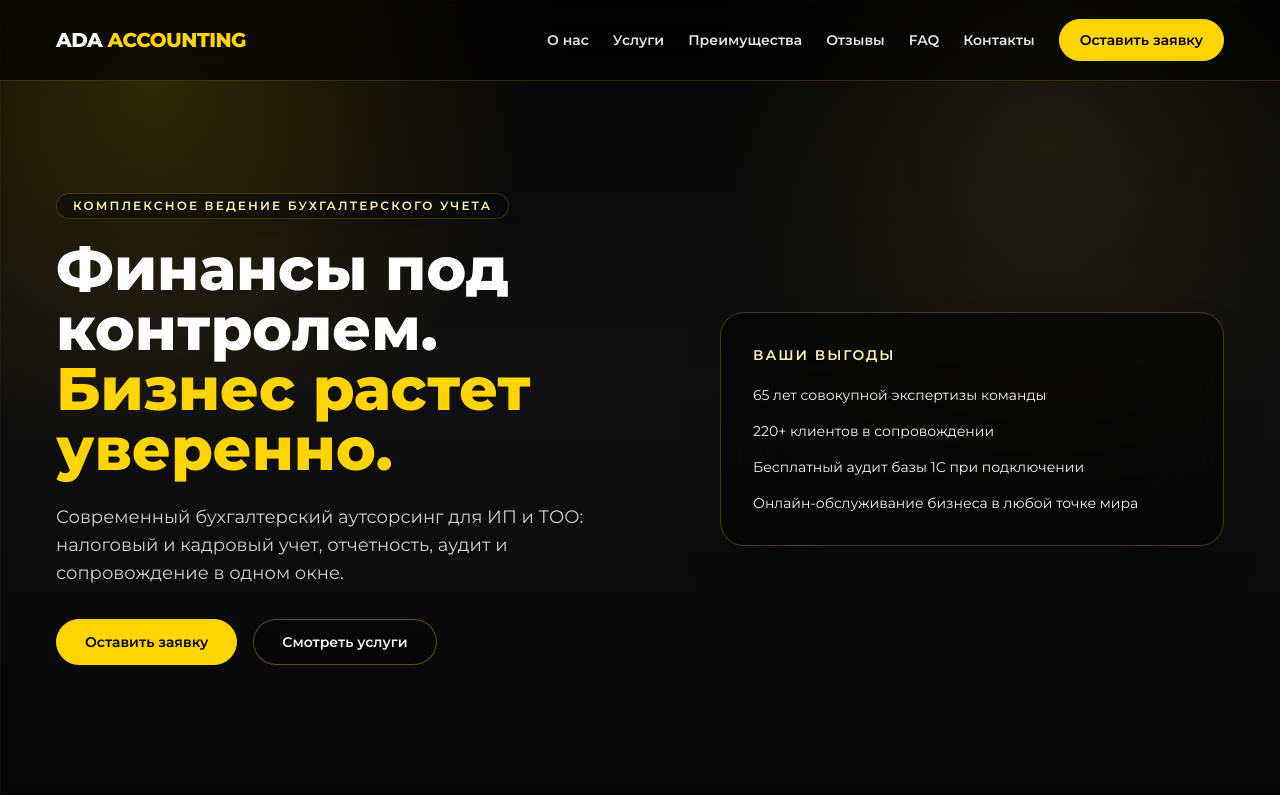
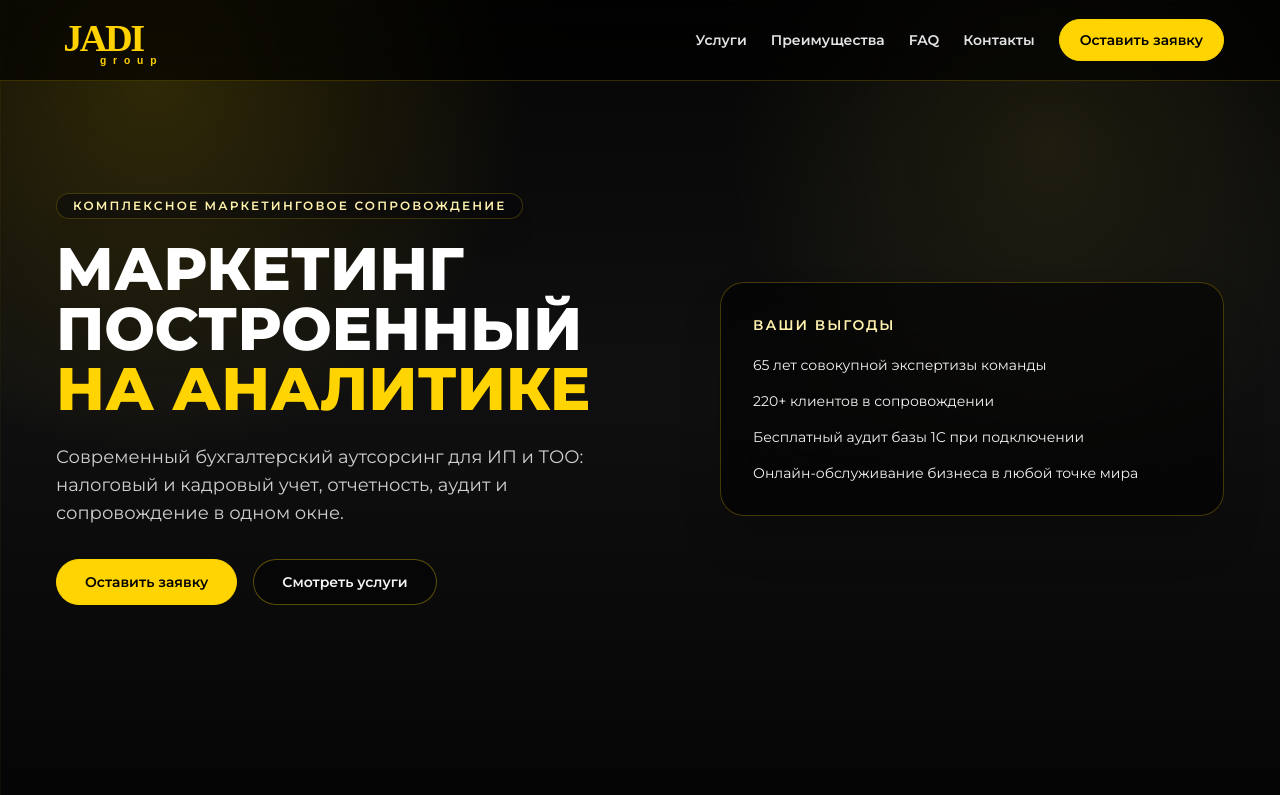
Before and after one commit to AbylaiNurtaev/ada-accounting, a React (Vite) app: page / in a window 1280 px wide. Shown: the top 795 px of the page. Built offline with nearby package versions, Linux system fonts and the light colour scheme.

Commit message:
Update landing branding and hero content

```diff
--- a/index.html
+++ b/index.html
@@ -6,9 +6,9 @@
     <meta name="viewport" content="width=device-width, initial-scale=1.0" />
     <meta
       name="description"
-      content="ADA Accounting - комплексное ведение бухгалтерского учета: налоги, кадры, отчетность, аудит и сопровождение бизнеса."
+      content="JADI group - маркетинг построенный на аналитике."
     />
-    <title>ADA Accounting - Бухгалтерский аутсорсинг</title>
+    <title>JADI group - маркетинг построенный на аналитике</title>
   </head>
   <body>
     <div id="root"></div>
--- a/src/data/siteContent.ts
+++ b/src/data/siteContent.ts
@@ -12,10 +12,8 @@ import {
 } from 'lucide-react'
 
 export const navItems = [
-  { label: 'О нас', href: '#about' },
   { label: 'Услуги', href: '#services' },
   { label: 'Преимущества', href: '#benefits' },
-  { label: 'Отзывы', href: '#reviews' },
   { label: 'FAQ', href: '#faq' },
   { label: 'Контакты', href: '#contact' },
 ]
--- a/src/hooks/useActiveSection.ts
+++ b/src/hooks/useActiveSection.ts
@@ -2,11 +2,9 @@ import { useEffect, useState } from 'react'
 
 const sectionIds = [
   'hero',
-  'about',
   'services',
   'benefits',
   'numbers',
-  'reviews',
   'faq',
   'contact',
 ] as const
--- a/src/pages/HomePage.tsx
+++ b/src/pages/HomePage.tsx
@@ -1,12 +1,10 @@
 import { CasesSection } from '../components/CasesSection'
-import { About } from '../sections/About'
 import { Benefits } from '../sections/Benefits'
 import { Contact } from '../sections/Contact'
 import { Footer } from '../sections/Footer'
 import { Header } from '../sections/Header'
 import { Hero } from '../sections/Hero'
 import { Numbers } from '../sections/Numbers'
-import { Reviews } from '../sections/Reviews'
 import { Services } from '../sections/Services'
 
 export function HomePage() {
@@ -15,12 +13,10 @@ export function HomePage() {
       <Header />
       <main className="relative z-10">
         <Hero />
-        <About />
         <Services />
         <CasesSection />
         <Benefits />
         <Numbers />
-        <Reviews />
         <Contact />
       </main>
       <Footer />
--- a/src/sections/Footer.tsx
+++ b/src/sections/Footer.tsx
@@ -7,10 +7,8 @@ export function Footer() {
         <div>
           <h3 className="mb-5 text-sm font-bold uppercase tracking-wide text-white">Меню</h3>
           <ul className="space-y-2 text-sm text-zinc-200">
-            <li><a href="#about" className="hover:text-primary-100">О нас</a></li>
             <li><a href="#services" className="hover:text-primary-100">Калькулятор цен</a></li>
             <li><a href="#services" className="hover:text-primary-100">Тарифы</a></li>
-            <li><a href="#reviews" className="hover:text-primary-100">Наша команда</a></li>
             <li><a href="#services" className="hover:text-primary-100">Услуги</a></li>
             <li><a href="#contact" className="hover:text-primary-100">Контакты</a></li>
           </ul>
@@ -41,13 +39,13 @@ export function Footer() {
 
       <div className="border-t border-white/10 py-6">
         <div className="container text-center text-sm font-semibold text-zinc-200">
-          @ ADA ACCOUNTING, все права защищены.
+          @ JADI group, все права защищены.
         </div>
       </div>
 
       <div className="bg-primary-500 py-10">
         <div className="container text-center">
-          <p className="text-7xl font-bold tracking-[0.18em] text-black sm:text-8xl">ADA</p>
+          <img src="/jadi-logo-dark.svg" alt="JADI group" className="mx-auto h-28 w-auto" />
         </div>
       </div>
     </footer>
--- a/src/sections/Header.tsx
+++ b/src/sections/Header.tsx
@@ -10,8 +10,8 @@ export function Header() {
   return (
     <header className="sticky top-0 z-50 border-b border-primary-500/20 bg-black/65 backdrop-blur-2xl">
       <div className="container flex h-20 items-center justify-between">
-        <a href="#hero" className="text-xl font-extrabold tracking-tight text-white">
-          ADA <span className="text-primary-500">ACCOUNTING</span>
+        <a href="#hero" className="inline-flex items-center" aria-label="JADI group">
+          <img src="/jadi-logo.svg" alt="JADI group" className="h-14 w-auto" />
         </a>
 
         <nav className="hidden items-center gap-6 lg:flex">
--- a/src/sections/Hero.tsx
+++ b/src/sections/Hero.tsx
@@ -7,11 +7,11 @@ export function Hero() {
       <div className="container grid items-center gap-12 lg:grid-cols-[1.1fr_0.9fr]">
         <div>
           <p className="glass-soft mb-5 inline-flex rounded-full px-4 py-1 text-xs font-semibold uppercase tracking-[0.18em] text-primary-100">
-            Комплексное ведение бухгалтерского учета
+            КОМПЛЕКСНОЕ МАРКЕТИНГОВОЕ СОПРОВОЖДЕНИЕ
           </p>
           <h1 className="text-4xl font-extrabold leading-tight text-white md:text-6xl">
-            Финансы под контролем.
-            <span className="block text-primary-500">Бизнес растет уверенно.</span>
+            МАРКЕТИНГ ПОСТРОЕННЫЙ
+            <span className="block text-primary-500">НА АНАЛИТИКЕ</span>
           </h1>
           <p className="mt-6 max-w-xl text-base text-zinc-200/90 md:text-lg">
             Современный бухгалтерский аутсорсинг для ИП и ТОО: налоговый и кадровый учет, отчетность,
```
Also changed, not shown: public/jadi-logo-dark.svg (added), public/jadi-logo.svg (added).
